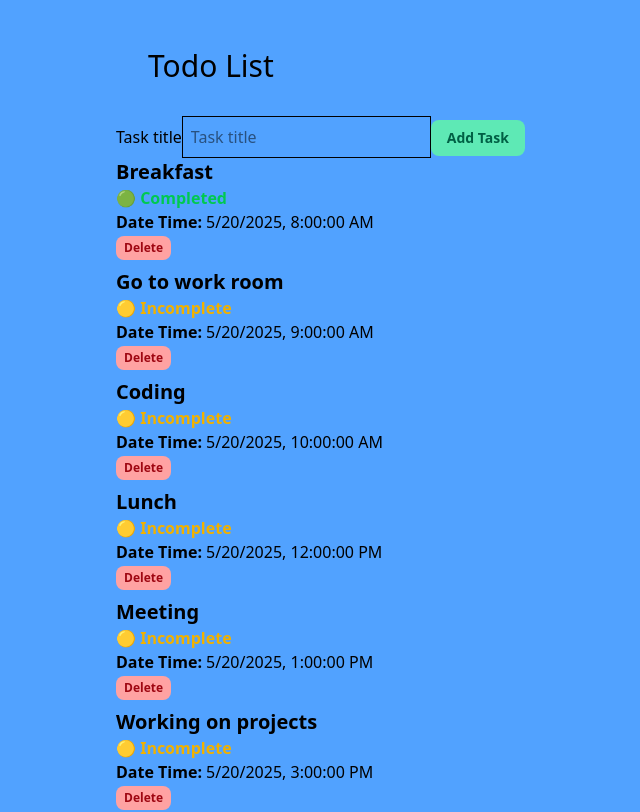
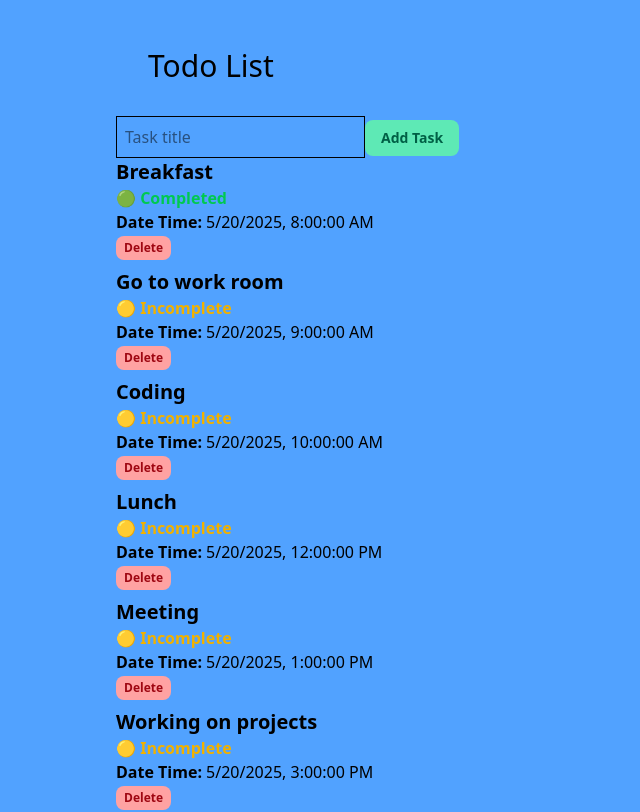
Before and after one commit to muhammmadrizki/todo-list, a React (Vite) app: page / in a window 1280 px wide. Shown: the top 812 px of the page, without its empty margins (268-908 px from the left). Built offline with nearby package versions, Linux system fonts and the light colour scheme.

Commit message:
deleted task title on labelat app.tsx

```diff
--- a/src/App.tsx
+++ b/src/App.tsx
@@ -95,7 +95,7 @@ export function App() {
         {" "}
         <h1 className="p-8 text-3xl">Todo List</h1>
         <form onSubmit={addTask} method="post">
-          <label htmlFor="title">Task title</label>
+          <label htmlFor="title"></label>
           <input
             type="text"
             id="title"
```
